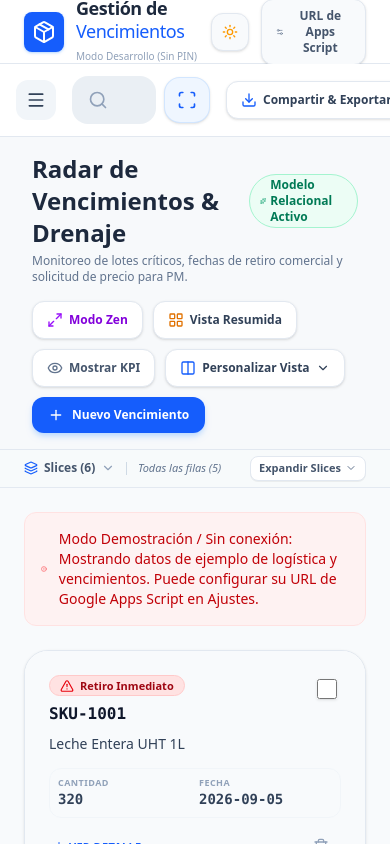
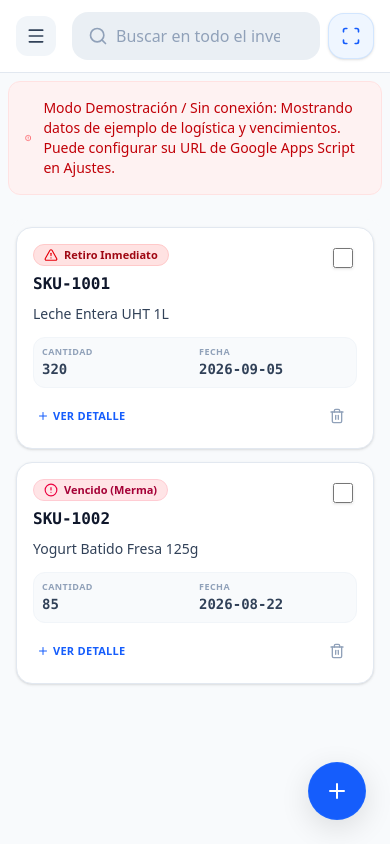
Before and after one commit to rps2217/Gesti-n-de-vencimientos-, a React (Vite) app: page / in a window 390 px wide. Built offline with nearby package versions, Linux system fonts and the light colour scheme.

Commit message:
vista mobile actualizada

```diff
--- a/src/App.tsx
+++ b/src/App.tsx
@@ -127,7 +127,7 @@ export default function App() {
   return (
     <ToastProvider>
       <div className="flex flex-col h-screen w-full bg-[#F8FAFC] dark:bg-slate-950 font-sans overflow-hidden transition-colors print:overflow-visible">
-        <nav className="h-16 bg-white dark:bg-slate-900 border-b border-slate-200 dark:border-slate-800 px-6 flex items-center justify-between shrink-0 shadow-sm print:hidden">
+        <nav className="hidden md:flex h-16 bg-white dark:bg-slate-900 border-b border-slate-200 dark:border-slate-800 px-6 items-center justify-between shrink-0 shadow-sm print:hidden">
           <div className="flex items-center gap-3">
             <div className="bg-blue-600 p-2 rounded-lg text-white shadow-sm shadow-blue-200 dark:shadow-none">
               <Package className="w-6 h-6" />
--- a/src/components/InventoryDashboard.tsx
+++ b/src/components/InventoryDashboard.tsx
@@ -1737,6 +1737,8 @@ export const InventoryDashboard: React.FC = () => {
           />
         )}
 
+        {/* DESKTOP ONLY CONTEXTUAL TOOLS */}
+        <div className="hidden md:flex flex-col">
           {/* CONTEXTUAL PAGE HEADER */}
           {!isZenMode && (
             <DashboardPageHeader
@@ -1824,9 +1826,10 @@ export const InventoryDashboard: React.FC = () => {
               pmMetrics={pmMetrics}
             />
           )}
+        </div>
 
         {/* Content Body */}
-        <div className="flex-1 overflow-auto p-6">
+        <div className="flex-1 overflow-auto p-2 md:p-6">
           {error && (
             <div className="mb-6 rounded-xl bg-red-50 p-4 border border-red-100">
               <div className="flex items-center">
@@ -1873,7 +1876,7 @@ export const InventoryDashboard: React.FC = () => {
               </div>
             </div>
           ) : (
-            <div className="h-full flex flex-col bg-white dark:bg-slate-900 border border-slate-200 dark:border-slate-800 rounded-3xl shadow-sm overflow-hidden min-h-0 relative">
+            <div className="h-full flex flex-col bg-slate-50 md:bg-white dark:bg-slate-900 md:border border-slate-200 dark:border-slate-800 md:rounded-3xl md:shadow-sm overflow-hidden min-h-0 relative">
               <InventoryTable
                 filteredItems={filteredItems}
                 selectedRowIds={selectedRowIds}
@@ -1939,7 +1942,7 @@ export const InventoryDashboard: React.FC = () => {
               />
 
               {/* Footer summary bar */}
-              <div className="p-3 bg-slate-100 dark:bg-slate-800 border-t border-slate-200 dark:border-slate-700 text-xs text-slate-600 dark:text-slate-300 flex flex-col sm:flex-row justify-between items-center gap-2">
+              <div className="hidden md:flex p-3 bg-slate-100 dark:bg-slate-800 border-t border-slate-200 dark:border-slate-700 text-xs text-slate-600 dark:text-slate-300 flex-col sm:flex-row justify-between items-center gap-2">
                 <div className="flex items-center gap-3">
                   <span>
                     Mostrando <strong className="text-slate-800 dark:text-slate-100">{filteredItems.length}</strong> de <strong className="text-slate-800 dark:text-slate-100">{items.length}</strong> registros
@@ -1974,7 +1977,7 @@ export const InventoryDashboard: React.FC = () => {
 
           {/* FLOATING ACTION BAR (BULK ACTIONS) */}
           {selectedRowIds.length > 0 && activeView !== 'schema' && activeView !== 'analytics' && (
-            <div className="absolute bottom-8 left-1/2 -translate-x-1/2 z-50 bg-slate-800 text-white px-4 py-3 rounded-2xl shadow-2xl flex items-center gap-4 animate-in slide-in-from-bottom-10 fade-in duration-300 border border-slate-700">
+            <div className="hidden md:flex absolute bottom-8 left-1/2 -translate-x-1/2 z-50 bg-slate-800 text-white px-4 py-3 rounded-2xl shadow-2xl items-center gap-4 animate-in slide-in-from-bottom-10 fade-in duration-300 border border-slate-700">
               <div className="flex items-center gap-2 border-r border-slate-600 pr-4">
                 <span className="bg-blue-600 text-white text-xs font-bold px-2 py-1 rounded-lg shadow-inner">{selectedRowIds.length}</span>
                 <span className="text-sm font-medium whitespace-nowrap">seleccionados</span>
@@ -2107,6 +2110,17 @@ export const InventoryDashboard: React.FC = () => {
                 </button>
               </div>
             </div>
+          )}
+
+          {/* MOBILE ONLY FAB (Floating Action Button) for New Record */}
+          {!isZenMode && activeView !== 'schema' && activeView !== 'analytics' && activeSheet && (
+            <button
+              onClick={() => handleOpenModal()}
+              className="md:hidden fixed bottom-6 right-6 z-40 bg-blue-600 text-white p-4 rounded-full shadow-[0_8px_30px_rgb(0,0,0,0.12)] border border-blue-500/20 active:scale-95 transition-transform"
+              title="Nuevo Registro"
+            >
+              <Plus className="w-6 h-6" />
+            </button>
           )}
         </div>
       </div>
--- a/src/components/modals/BarcodeScannerModal.tsx
+++ b/src/components/modals/BarcodeScannerModal.tsx
@@ -44,7 +44,17 @@ export const BarcodeScannerModal: React.FC<BarcodeScannerModalProps> = ({
     const startScanner = async () => {
       try {
         setErrorMsg(null);
-        // Wait for DOM element
+
+        // Request camera permission immediately to preserve the user gesture context
+        // Otherwise, browsers might auto-deny if we wait for the timeout first.
+        try {
+          const stream = await navigator.mediaDevices.getUserMedia({ video: true });
+          stream.getTracks().forEach(track => track.stop());
+        } catch (mediaErr) {
+          console.warn("Pre-authorization failed, proceeding to let Html5Qrcode try:", mediaErr);
+        }
+
+        // Wait for DOM element and animations to settle
         await new Promise(resolve => setTimeout(resolve, 400));
         if (!isMounted || !isOpen) return;
 
--- a/src/components/navigation/DashboardTopNav.tsx
+++ b/src/components/navigation/DashboardTopNav.tsx
@@ -144,7 +144,7 @@ export const DashboardTopNav: React.FC<DashboardTopNavProps> = ({
       </div>
 
       {/* Global Utils (Export/Share Menu, View Menu, Sync, Refresh) */}
-      <div className="flex items-center gap-2.5 shrink-0">
+      <div className="hidden md:flex items-center gap-2.5 shrink-0">
         {activeView !== 'schema' && (
           <div className="relative">
             <button
--- a/src/components/views/InventoryTableRow.tsx
+++ b/src/components/views/InventoryTableRow.tsx
@@ -98,11 +98,11 @@ export const InventoryTableRow: React.FC<InventoryTableRowProps> = React.memo(({
       data-index={virtualIndex}
       ref={measureElementRef}
       onClick={() => onClickItem(item)}
-      className={`transition-colors group cursor-pointer ${rowBgClass} border-b border-slate-100 dark:border-slate-800 block md:table-row w-full`}
+      className={`transition-colors group cursor-pointer ${rowBgClass} md:border-b border-transparent md:border-slate-100 dark:md:border-slate-800 block md:table-row w-full bg-transparent md:bg-white dark:md:bg-slate-900`}
       title="Haz clic para ver detalles del registro"
     >
       {/* 📱 TRUE MOBILE CARD VIEW (Only visible on small screens) */}
-      <td className="md:hidden p-4 relative block w-full" colSpan={visibleColumnMeta.length + 4} onClick={(e) => { e.stopPropagation(); onClickItem(item); }}>
+      <td className="md:hidden p-4 relative block w-full bg-white dark:bg-slate-900 rounded-2xl mb-3 shadow-sm border border-slate-200 dark:border-slate-800" colSpan={visibleColumnMeta.length + 4} onClick={(e) => { e.stopPropagation(); onClickItem(item); }}>
         <div className="flex flex-col gap-2 relative">
           <div className="flex justify-between items-start pr-8">
             <div className="flex flex-col gap-1.5">
```
Lines whose indentation alone changed are shown as unchanged.
